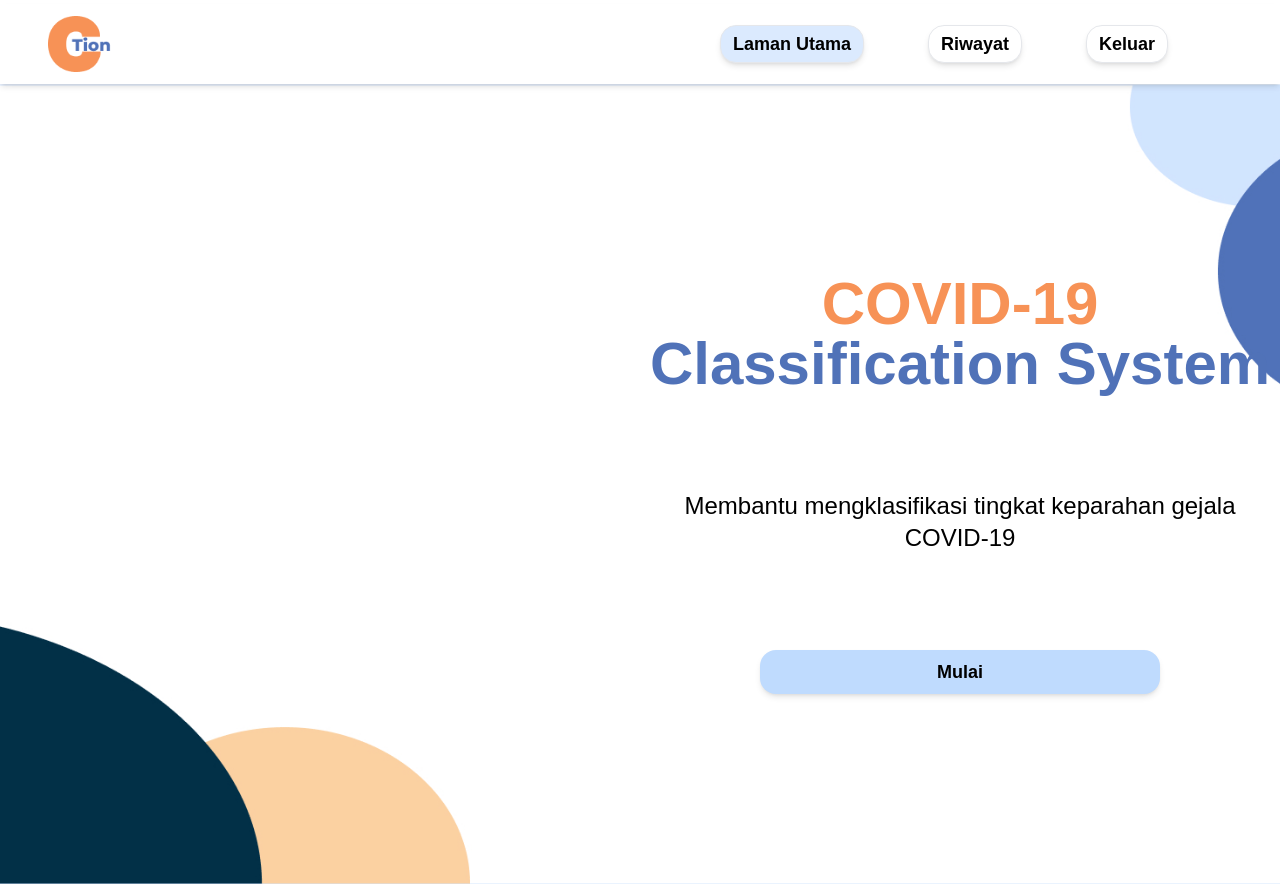
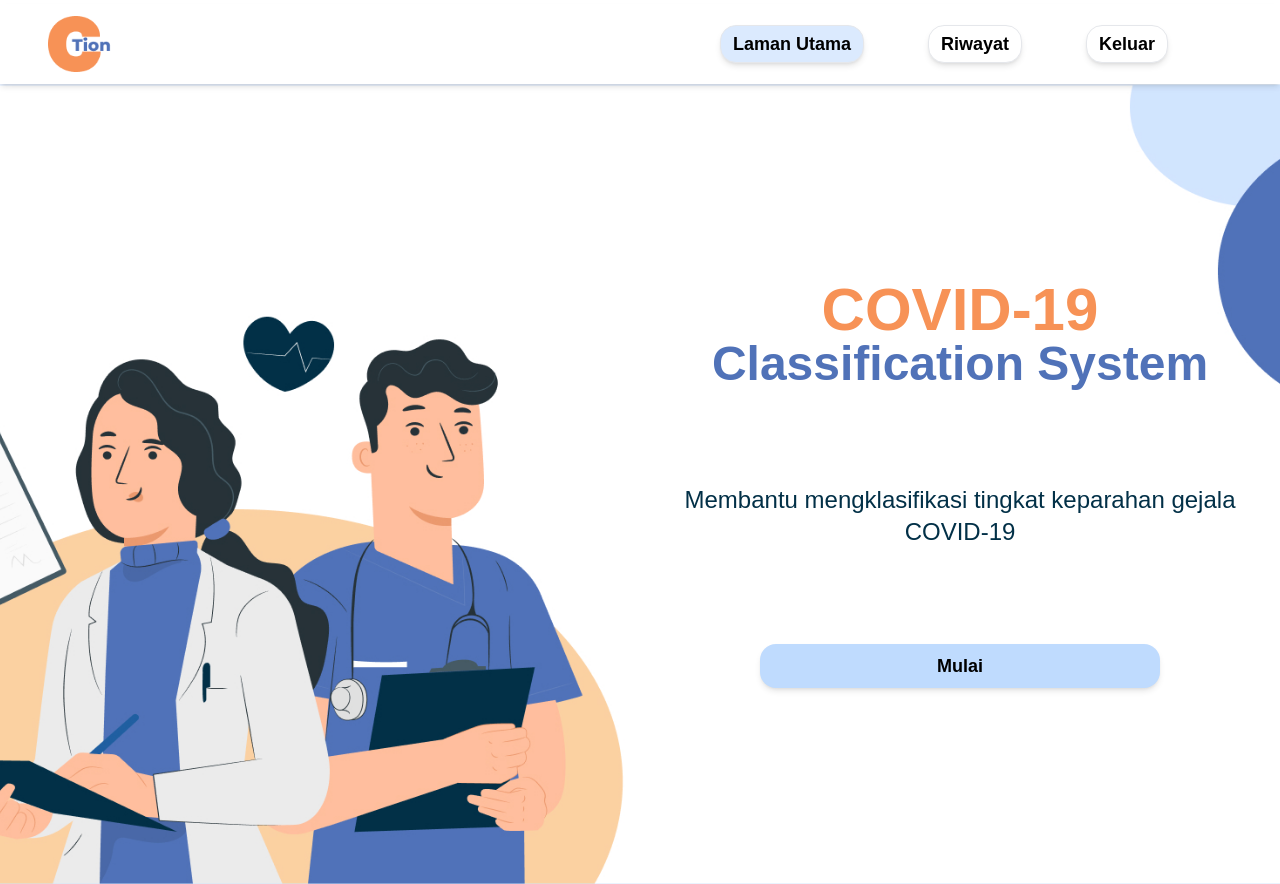
Before and after one commit to azami06mufa/ction, a Next.js app: page /userlanding in a window 1280 px wide. Built offline with nearby package versions, Linux system fonts and the light colour scheme; no server answers; sample sign-in values are in the browser's storage.

Commit message:
font landingpage

```diff
--- a/pages/userlanding.js
+++ b/pages/userlanding.js
@@ -3,7 +3,7 @@ import Link from 'next/link';
 import Image from 'next/image';
 import { useRouter } from 'next/router';
 
-import backgroundImage from '../public/background-image.jpg';
+import backgroundImage from '../public/background-image-2.jpg';
 
 const UserLandingPage = () => {
   const router = useRouter();
@@ -26,11 +26,11 @@ const UserLandingPage = () => {
         <div className="col-start-2 flex flex-col gap-24 items-center justify-center w-full h-screen text-center">
           <div>
             <h1 className="text-[#F79256] text-6xl font-bold">COVID-19</h1>
-            <h1 className="text-[#5072B8] text-6xl font-bold">
+            <h1 className="text-[#5072B8] text-5xl font-bold">
               Classification System
             </h1>
           </div>
-          <p className="text-2xl font-light">
+          <p className="text-[#023047] text-2xl font-light">
             Membantu mengklasifikasi tingkat keparahan gejala COVID-19
           </p>
           <button
```
